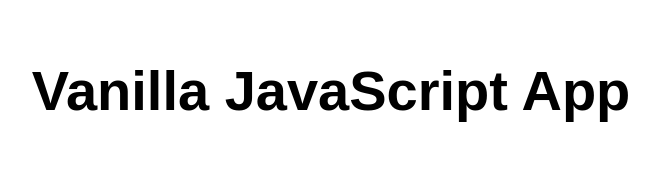
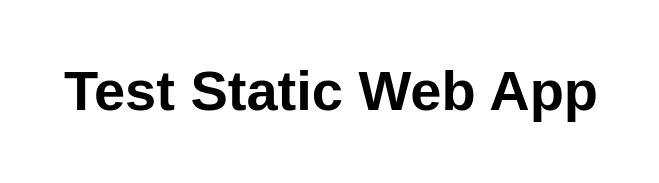
Before and after one commit to jaesuh/my-static-web-app, a website: page src/index.html in a window 1280 px wide. Shown: the whole page, without its empty margins (309-968 px from the left). Drawn offline with Linux system fonts and the light colour scheme.

Commit message:
Update index.html

```diff
--- a/src/index.html
+++ b/src/index.html
@@ -10,7 +10,7 @@
 
 <body>
   <main>
-    <h1>Vanilla JavaScript App</h1>
+    <h1>Test Static Web App</h1>
   </main>
 </body>
 
```
